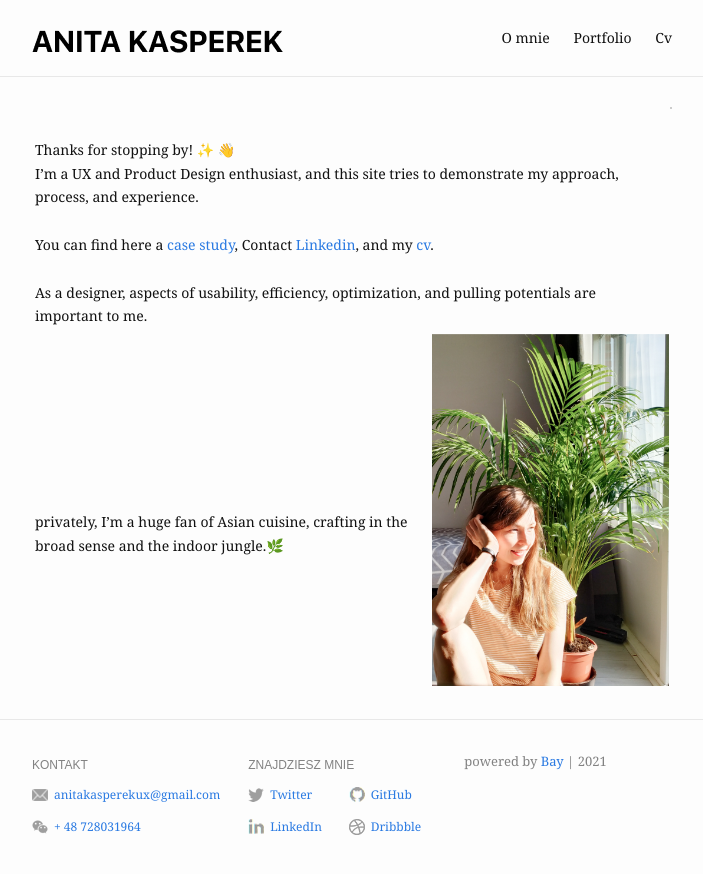
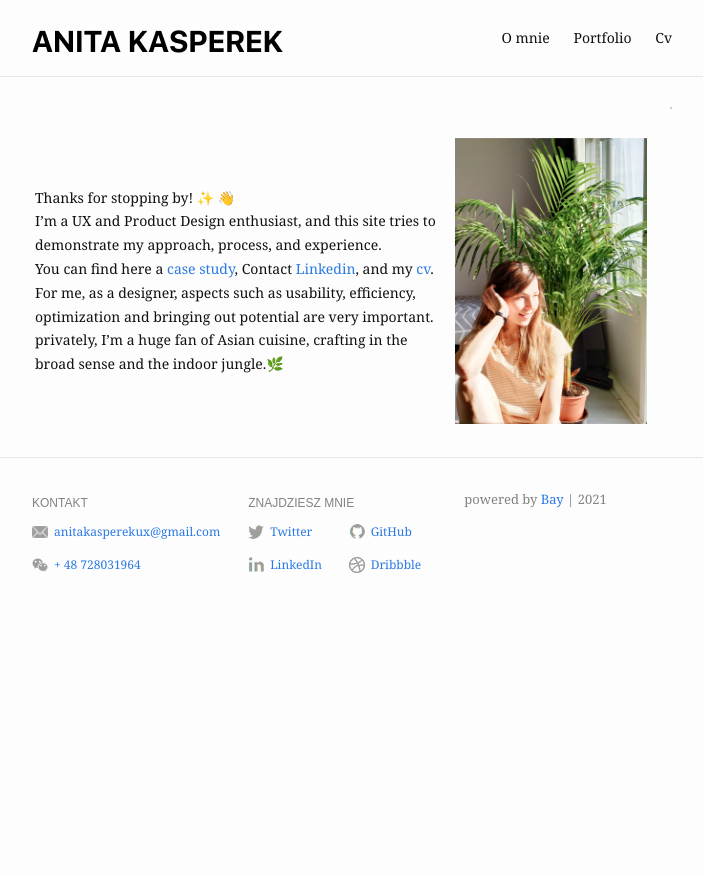
Before and after one commit to anita-kasperek/anita-kasperek.github.io, a Jekyll site: the page built from index.md, in a window 1280 px wide. Shown: the top 874 px of the page, without its empty margins (288-991 px from the left). Built offline with Jekyll 4.4.1, drawn with Linux system fonts in a browser that asks for light colours; emoji names are drawn with the system emoji font.

Commit message:
Update index.md

```diff
--- a/index.md
+++ b/index.md
@@ -9,6 +9,4 @@ profile_picture:
 
 |                                                              |                                                              |
 | ------------------------------------------------------------ | ------------------------------------------------------------ |
-| Thanks for stopping by! :sparkles: :wave: <br>I'm a UX and Product Design enthusiast, and this site tries to demonstrate my approach, process, and experience.<br><br> You can find here a <a href="https://anita-kasperek.github.io/portfolio">case study</a>, Contact [Linkedin](https://www.linkedin.com/in/anita-kasperek/), and my <a href="https://drive.google.com/drive/folders/1xgnFojJ_J6wicAkPbaV662YhJ7KLHCxb?usp=sharing">cv</a>.<br><br>As a designer, aspects of usability, efficiency, optimization, and pulling potentials are important to me.
-
-<br><br>privately, I'm a huge fan of Asian cuisine, crafting in the broad sense and the indoor jungle.🌿 | <img  src="https://raw.githubusercontent.com/anita-kasperek/anita-kasperek.github.io/main/assets/img/profile%20pic.jpg" style="zoom:50%;" /> |
+| Thanks for stopping by! :sparkles: :wave: <br>I'm a UX and Product Design enthusiast, and this site tries to demonstrate my approach, process, and experience.<br> You can find here a <a href="https://anita-kasperek.github.io/portfolio">case study</a>, Contact [Linkedin](https://www.linkedin.com/in/anita-kasperek/), and my <a href="https://drive.google.com/drive/folders/1xgnFojJ_J6wicAkPbaV662YhJ7KLHCxb?usp=sharing">cv</a>.<br>For me, as a designer, aspects such as usability, efficiency, optimization and bringing out potential are very important.<br>privately, I'm a huge fan of Asian cuisine, crafting in the broad sense and the indoor jungle.🌿 | <img  src="https://raw.githubusercontent.com/anita-kasperek/anita-kasperek.github.io/main/assets/img/profile%20pic.jpg" style="zoom:50%;" /> |
```
